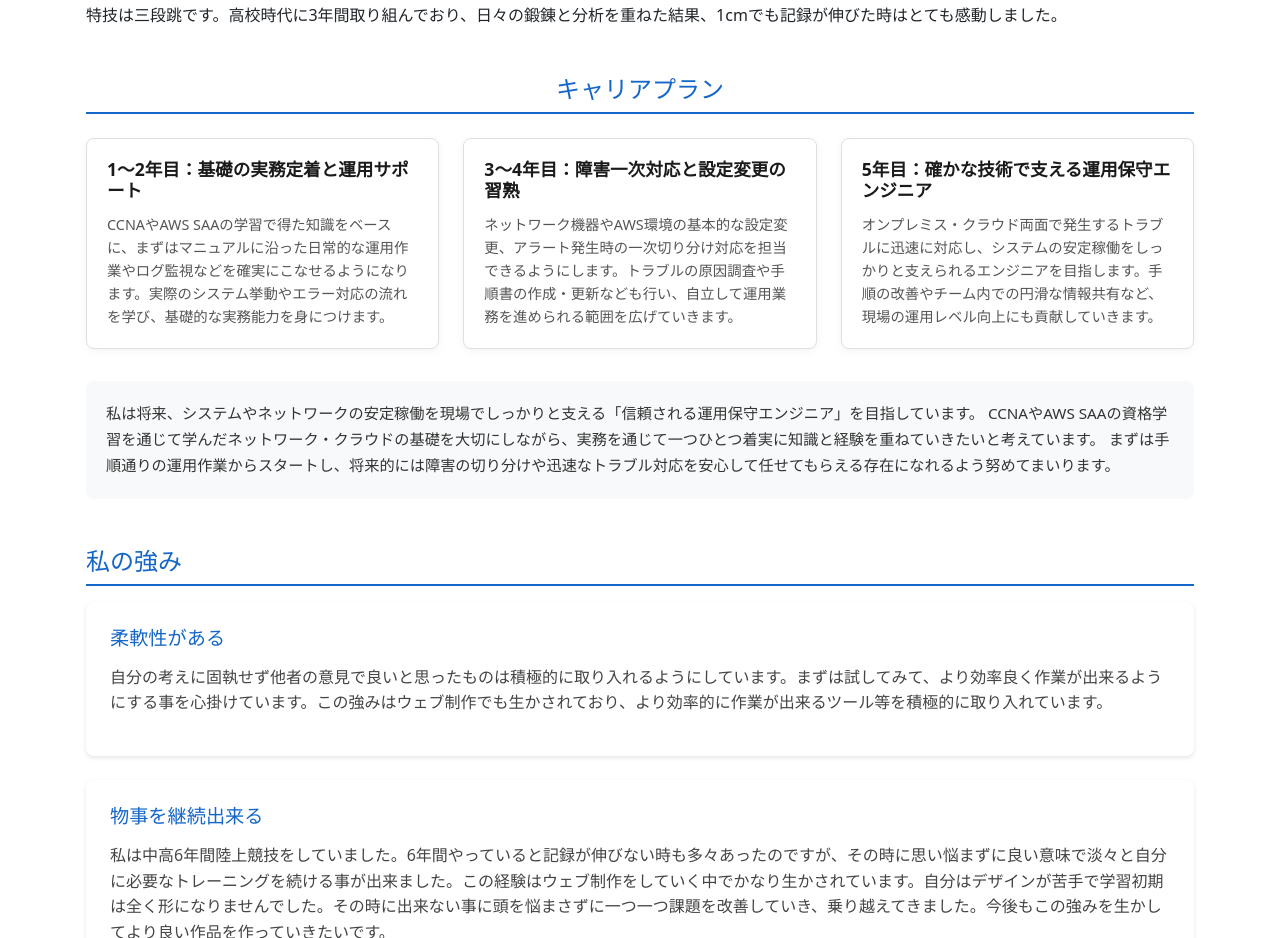
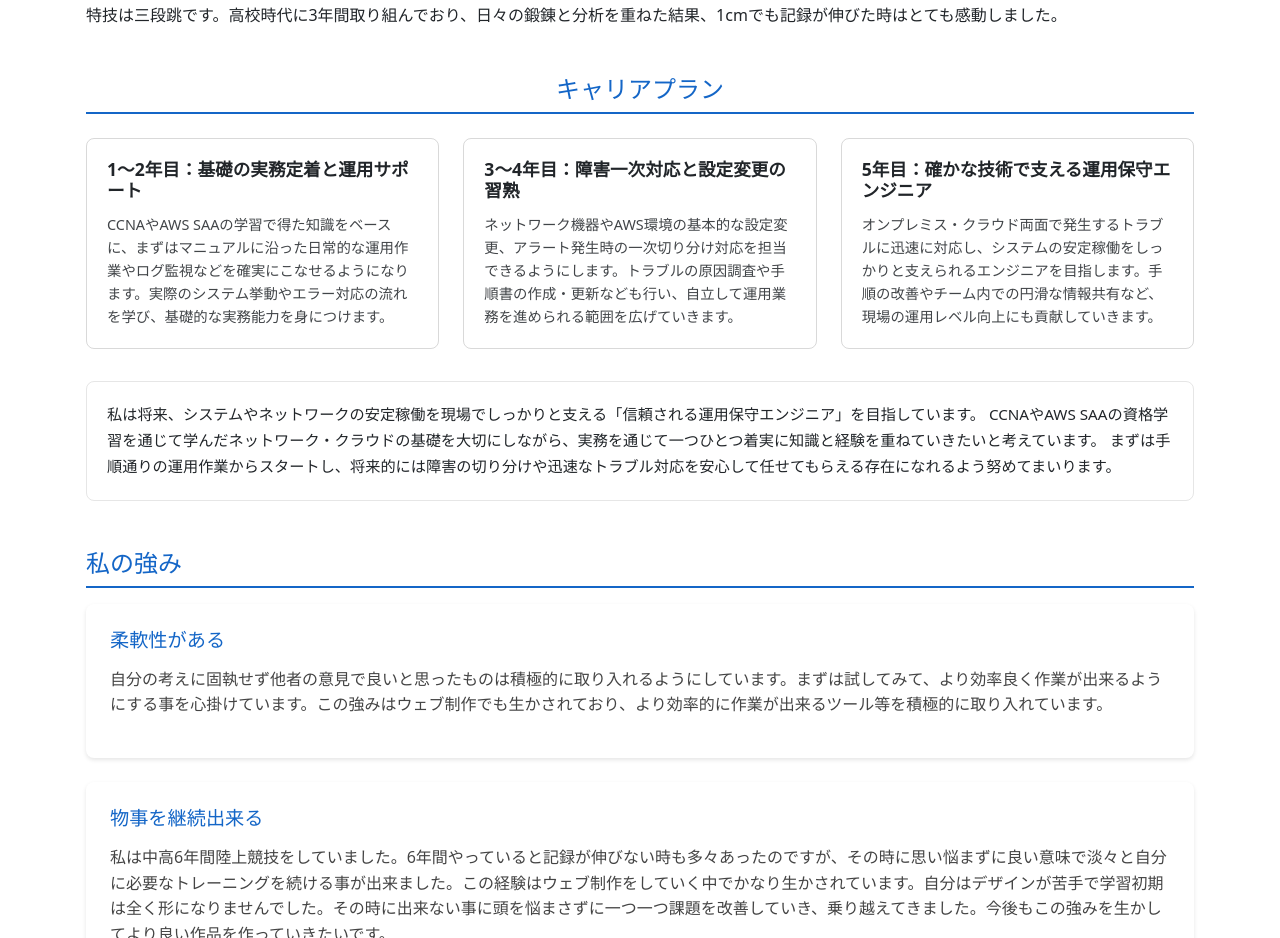
Before and after one commit to masaakitakayama/gatsby-wordpress2, a Gatsby site: page /about_detaill in a window 1280 px wide. Shown: the part 1408-2346 px from the top of the page. Built offline with nearby package versions, Linux system fonts and the light colour scheme; Gatsby itself is replaced by a stand-in of ours.

Commit message:
自己紹介CSSの削除（キャリアプランのカード色）

```diff
--- a/src/css/about-detaill.css
+++ b/src/css/about-detaill.css
@@ -142,37 +142,35 @@
   margin: 0;
 }
 
-/* 枠線・背景・高さ揃えなどのカード装飾だけを担当 */
+/* カードの外枠・余白・高さ揃えのみを指定（色の指定は削除） */
 .career-goal-card {
-  background-color: #ffffff;
-  border: 1px solid #e0e0e0;
+  border: 1px solid rgba(128, 128, 128, 0.3); /* どんな背景色でも馴染む半透明の枠線 */
   border-radius: 8px;
   padding: 20px;
   height: 100%; /* 隣のカードと高さを揃える */
-  box-shadow: 0 2px 8px rgba(0, 0, 0, 0.05);
 }
 
+/* タイトルと段落の文字サイズや余白のみ調整 */
 .career-goal-card h3 {
   font-size: 1.1rem;
   font-weight: 600;
-  color: #1a1a1a;
   margin-bottom: 12px;
 }
 
 .career-goal-card p {
   font-size: 0.9rem;
-  color: #555;
   line-height: 1.6;
   margin-bottom: 0;
+  opacity: 0.85; /* 通常テキストよりわずかに薄くしてメリハリをつける */
 }
 
+/* 下部の要約エリア */
 .career-plan-summary {
   font-size: 0.95rem;
   line-height: 1.7;
-  color: #333;
-  background-color: #f8f9fa;
   padding: 20px;
   border-radius: 8px;
+  border: 1px solid rgba(128, 128, 128, 0.2);
 }
 
 .strength {
```
